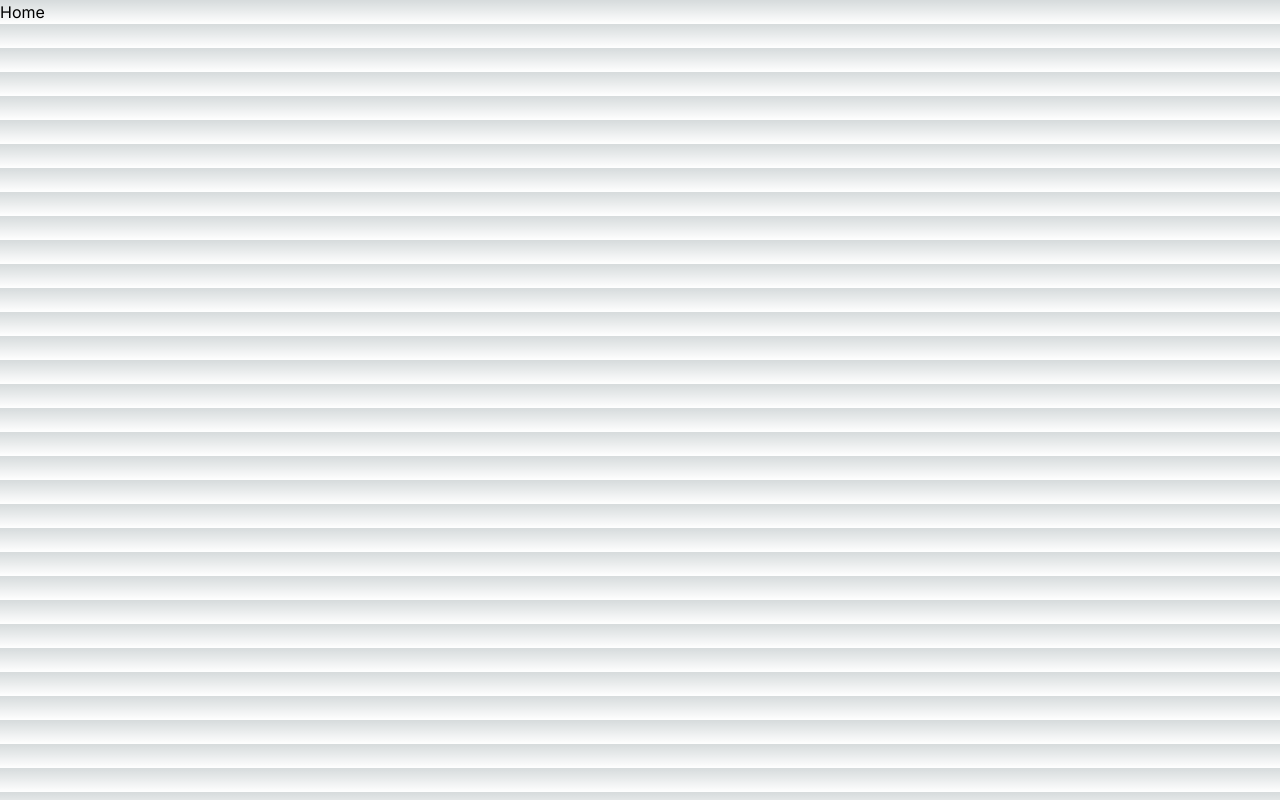
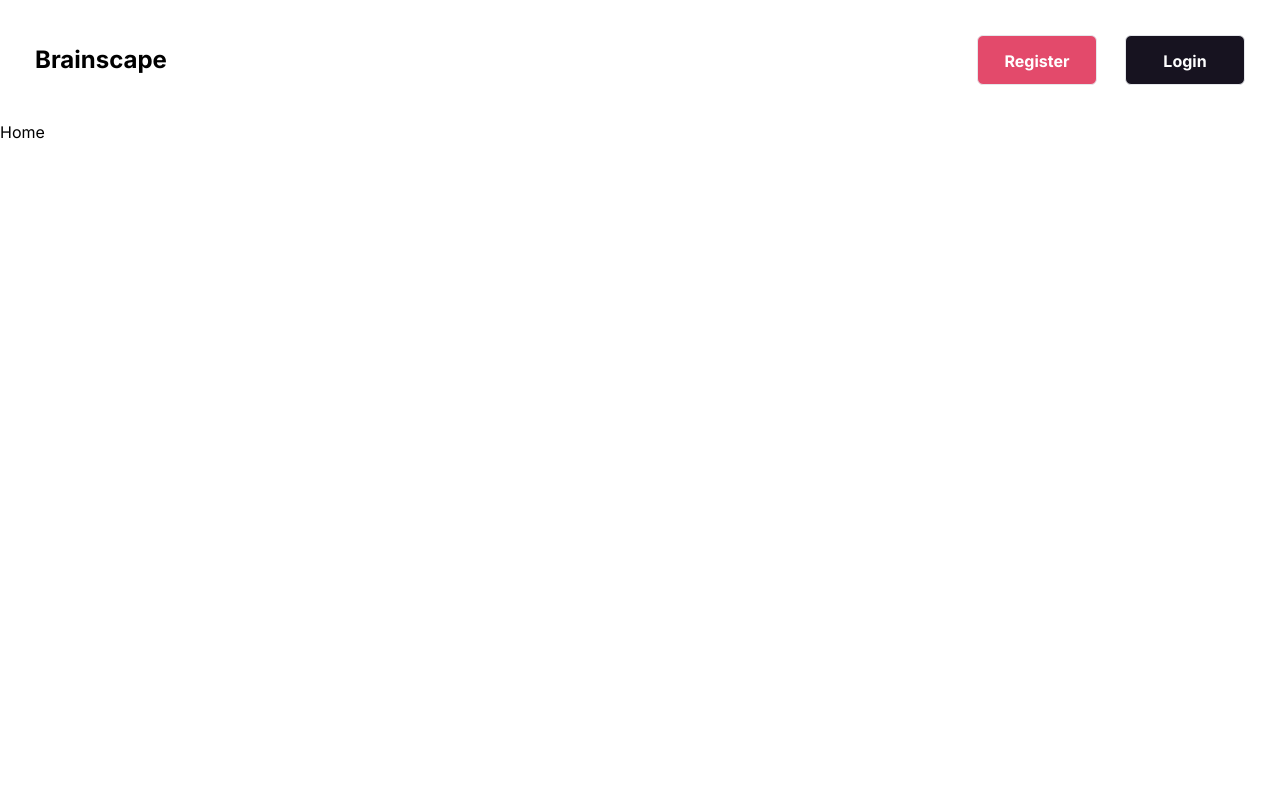
Before and after one commit to AbdurrahmanTalha/brainscape-frontend, a Next.js app: page / in a window 1280 px wide. Built offline with nearby package versions, Linux system fonts and the light colour scheme.

Commit message:
navbar done and btn commponent done

```diff
--- /dev/null
+++ b/app/Components/Navbar.tsx
@@ -0,0 +1,21 @@
+"use client"
+
+import React from 'react';
+import PrimaryBtn from './PrimaryBtn';
+import SecendryBtn from './SecendryBtn';
+
+const Navbar = () => {
+    return (
+        <>
+         <nav className='flex justify-between items-center p-[35px]'>
+            <h1 className='font-bold text-[24px]'>Brainscape</h1>
+            <div className='flex items-center gap-7'>
+                <PrimaryBtn padding="13px 24px" fontWeight="bold" name="Register" width='120px' height='50px'/>
+                <SecendryBtn padding="13px 35px" fontWeight="bold" name="Login" width='120px' height='50px' />
+            </div>
+            </nav>
+        </>
+    );
+};
+
+export default Navbar;
--- /dev/null
+++ b/app/Components/PrimaryBtn.tsx
@@ -0,0 +1,25 @@
+/* eslint-disable react/prop-types */
+import React from 'react';
+interface IprimaryBtn  {name : string, padding : string, fontWeight : string, width : string, height : string}
+const PrimaryBtn = ({ name, padding, fontWeight, width, height } : IprimaryBtn) => {
+    // Define default values for padding and font weight
+
+
+    return (
+        <div>
+            <button
+                className='border bg-[#E34A6B] rounded-md text-white'
+                style={{
+                    padding: padding ,
+                    fontWeight: fontWeight ,
+                    width : width,
+                    height : height
+                }}
+            >
+                {name}
+            </button>
+        </div>
+    );
+};
+
+export default PrimaryBtn;
--- /dev/null
+++ b/app/Components/SecendryBtn.tsx
@@ -0,0 +1,23 @@
+import React from 'react';
+interface IprimaryBtn  {name : string, padding : string, fontWeight : string, width : string, height : string}
+const SecendryBtn = ({ name, padding, fontWeight, width, height } : IprimaryBtn) => {
+
+    return (
+        <div>
+            <button
+                className='border bg-[#171320] rounded-md text-white'
+                style={{
+                    padding: padding ,
+                    fontWeight: fontWeight,
+                    width : width,
+                    height : height
+
+                }}
+            >
+                {name}
+            </button>
+        </div>
+    );
+};
+
+export default SecendryBtn;
--- a/app/globals.css
+++ b/app/globals.css
@@ -1,22 +1,3 @@
 @tailwind base;
 @tailwind components;
 @tailwind utilities;
-
-:root {
-    --foreground-rgb: 0, 0, 0;
-    --background-start-rgb: 214, 219, 220;
-    --background-end-rgb: 255, 255, 255;
-}
-
-@media (prefers-color-scheme: dark) {
-    :root {
-        --foreground-rgb: 255, 255, 255;
-        --background-start-rgb: 0, 0, 0;
-        --background-end-rgb: 0, 0, 0;
-    }
-}
-
-body {
-    color: rgb(var(--foreground-rgb));
-    background: linear-gradient(to bottom, transparent, rgb(var(--background-end-rgb))) rgb(var(--background-start-rgb));
-}
--- a/app/layout.tsx
+++ b/app/layout.tsx
@@ -1,6 +1,7 @@
 import "./globals.css";
 import type { Metadata } from "next";
 import { Inter } from "next/font/google";
+import Navbar from "./Components/Navbar";
 
 const inter = Inter({ subsets: ["latin"] });
 
@@ -12,7 +13,12 @@ export const metadata: Metadata = {
 export default function RootLayout({ children }: { children: React.ReactNode }) {
     return (
         <html lang="en">
-            <body className={inter.className}>{children}</body>
+            <body className={inter.className}>
+                <nav>
+                    <Navbar></Navbar>
+                </nav>
+                {children}
+                </body>
         </html>
     );
 }
```
Also changed, not shown: .eslintrc.json.
